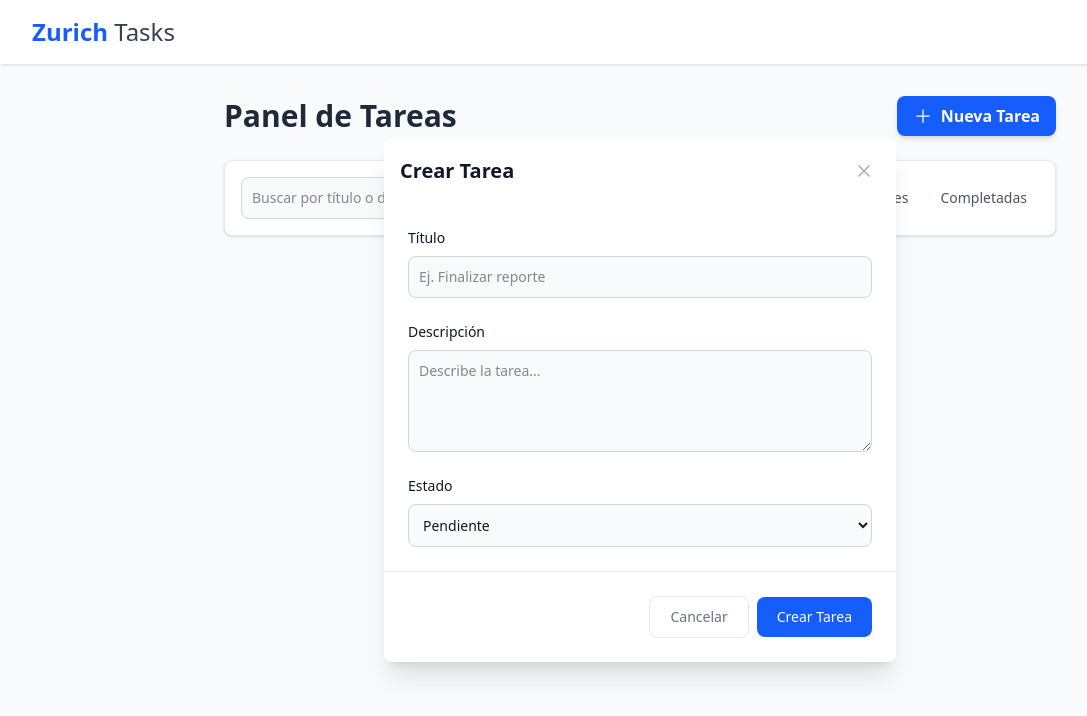
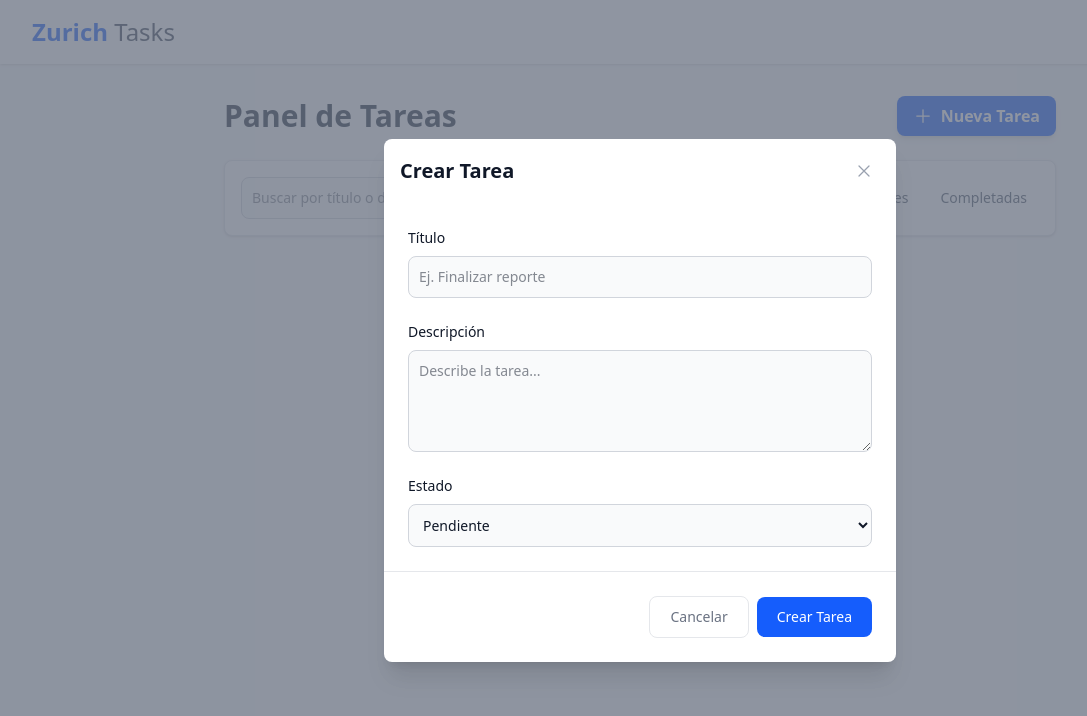
Before and after one commit to llopez0522/prueba-tecnica-front-react-kibernum, a React (Vite) app: page / in a window 1280 px wide. Both pictures are taken after a click on the button "Nueva Tarea". Shown: the top 716 px of the page, without its empty margins (0-1087 px from the left). Built offline with nearby package versions, Linux system fonts and the light colour scheme; no server answers.

Commit message:
refactor: enhance TaskForm styling and improve button cursor behavior

```diff
--- a/src/components/TaskForm.tsx
+++ b/src/components/TaskForm.tsx
@@ -72,6 +72,7 @@ const TaskForm: React.FC<TaskFormProps> = ({
       className="fixed inset-0 z-40 flex items-center justify-center  bg-opacity-20 transition-opacity"
       aria-modal="true"
       role="dialog"
+      style={{ backgroundColor: '#6a7282bf' }}
     >
       <div className="relative bg-white rounded-lg shadow-xl w-full max-w-lg m-4 transform transition-all">
         <div className="flex items-center justify-between p-4 border-b rounded-t">
@@ -80,7 +81,7 @@ const TaskForm: React.FC<TaskFormProps> = ({
           </h3>
           <button
             type="button"
-            className="text-gray-400 bg-transparent hover:bg-gray-200 hover:text-gray-900 rounded-lg text-sm p-1.5 ml-auto inline-flex items-center"
+            className="text-gray-400 bg-transparent hover:bg-gray-200 hover:text-gray-900 rounded-lg text-sm p-1.5 ml-auto inline-flex items-center cursor-pointer"
             onClick={onClose}
           >
             <XMarkIcon className="w-5 h-5" />
```
